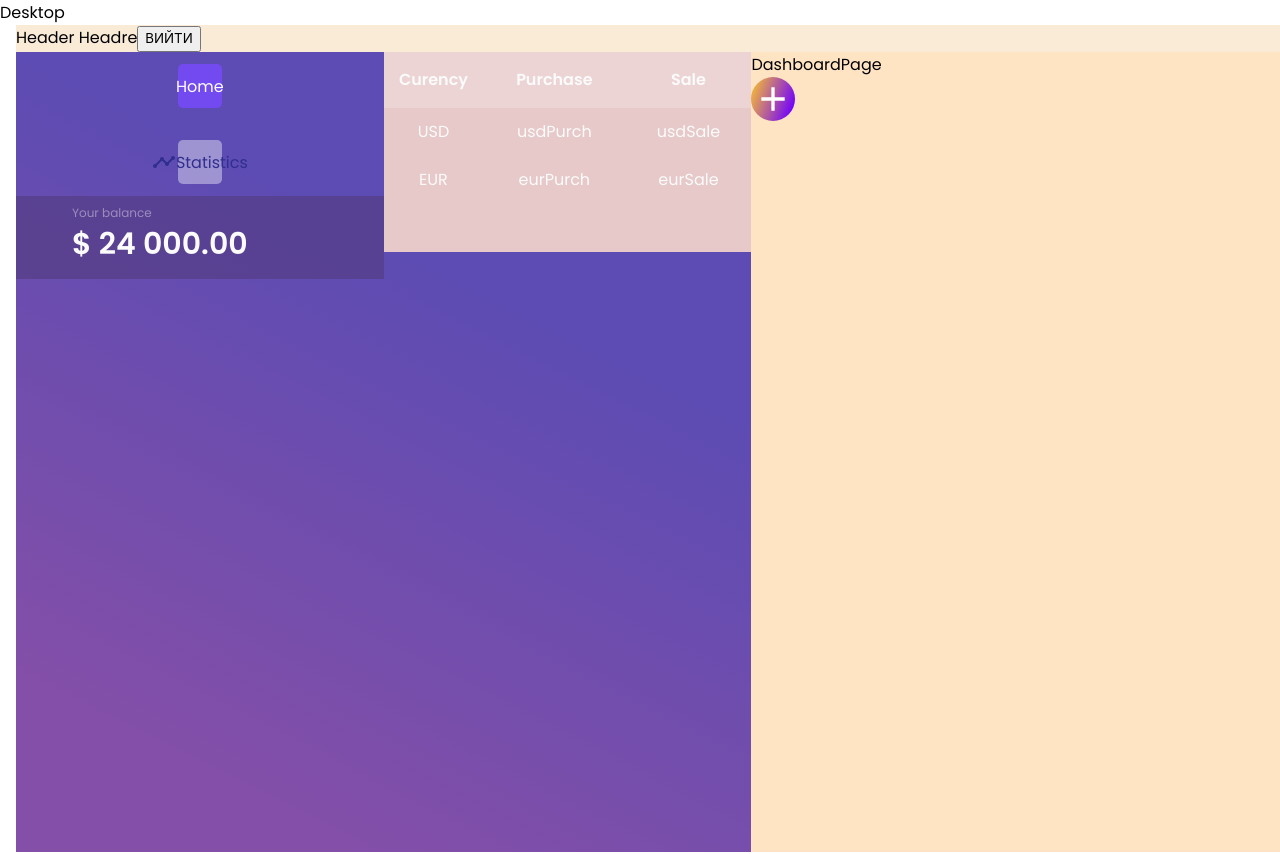
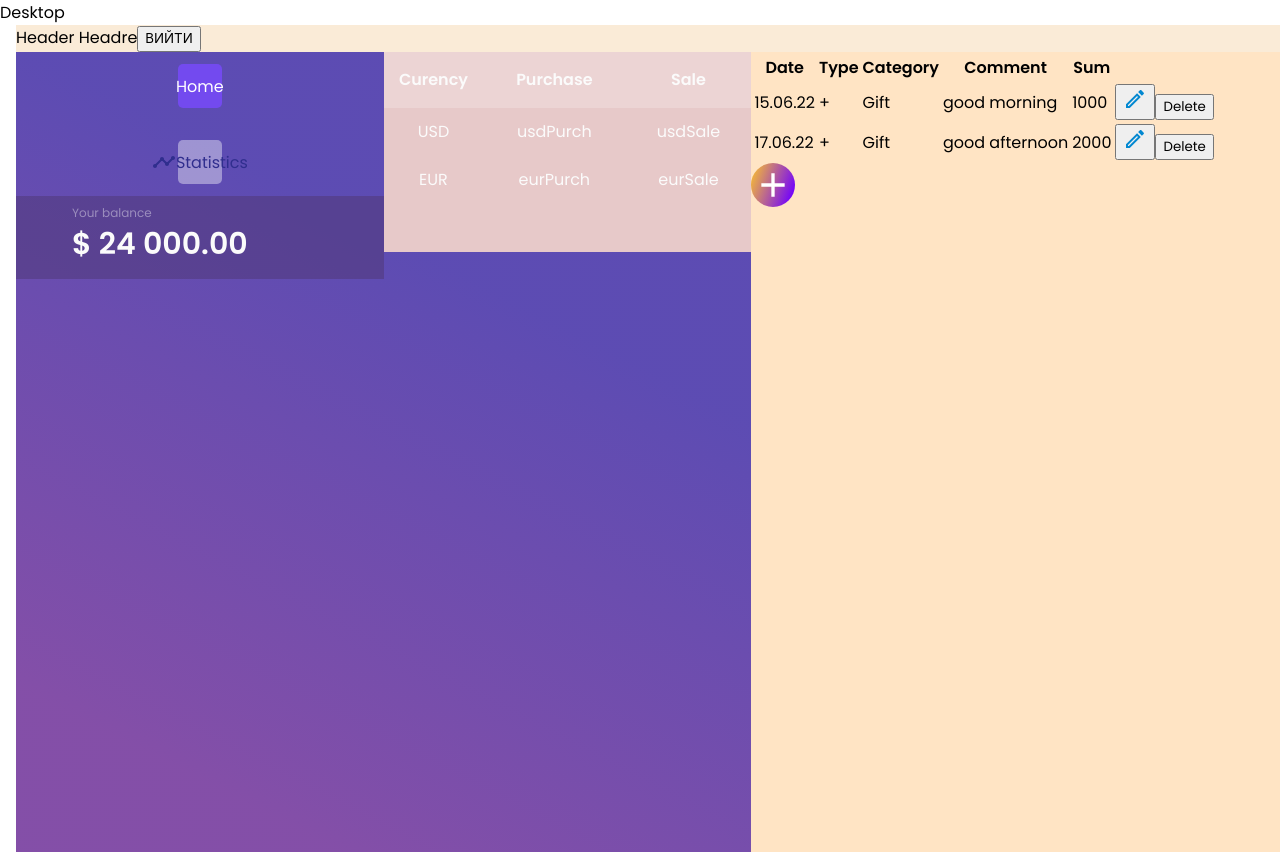
Before and after one commit to Yana2393/project_money_guard, a React (Create React App) app: page /project_money_guard/home in a window 1280 px wide. Shown: the top 854 px of the page. Built offline with nearby package versions, Linux system fonts and the light colour scheme.

Commit message:
Dashboard without css

```diff
--- a/src/page/DashboardPage/DashboardPage.jsx
+++ b/src/page/DashboardPage/DashboardPage.jsx
@@ -1,10 +1,128 @@
+import { useDispatch, useSelector } from 'react-redux';
+import {
+  deleteTransaction,
+  updateTransaction,
+} from 'redux/Transaction/transactionOperation';
+import { selectTransaction } from 'redux/Transaction/transactionSelectors';
+import { selectTransactionCategories } from 'redux/TransactionCategories/TransactionCategoriesSelectors';
+import css from './DashboardPage.module.css';
 import ButtonAddTransactions from 'components/ButtonAddTransactions/ButtonAddTransactions';
-import css from './DashboardPage.module.css';
+import { useMediaQuery } from 'react-responsive';
+import EditOutlinedIcon from '@mui/icons-material/EditOutlined';
 
 const DashboardPage = () => {
+  const transactionData = useSelector(selectTransaction);
+  const categories = useSelector(selectTransactionCategories);
+  const dispatch = useDispatch();
+
+  const isMobile = useMediaQuery({ query: '(min-width: 375px)' });
+
+  const handleDeleteClick = id => {
+    dispatch(deleteTransaction(id));
+  };
+  const handleEditClick = (id, body) => {
+    dispatch(updateTransaction(id, body));
+  };
+
   return (
     <div className={css.DashboardPage}>
-      DashboardPage
+      {!isMobile ? (
+        <ul>
+          {transactionData.map(transaction => {
+            return (
+              <li key={transaction.id}>
+                <ul>
+                  <li>
+                    <p>Date</p>
+                    <p>{transaction.transactionDate}</p>
+                  </li>
+                  <li>
+                    <p>Type</p>
+                    <p>{transaction.type === 'INCOME' ? '+' : '-'}</p>
+                  </li>
+                  <li>
+                    <p>Category</p>
+                    <p>
+                      {categories.map(category =>
+                        category.id === transaction.categoryId ? (
+                          category.name
+                        ) : (
+                          <></>
+                        )
+                      )}
+                    </p>
+                  </li>
+                  <li>
+                    <p>Comment</p>
+                    <p>{transaction.comment}</p>
+                  </li>
+                  <li>
+                    <p>Sum</p>
+                    <p>{transaction.amount}</p>
+                  </li>
+                  <li>
+                    <button>Delete</button>
+                    <button
+                      onClick={() =>
+                        handleEditClick(transaction.id, transaction)
+                      }
+                    >
+                      <EditOutlinedIcon color="info" />
+                      <p>Edit</p>
+                    </button>
+                  </li>
+                </ul>
+              </li>
+            );
+          })}
+        </ul>
+      ) : (
+        <table>
+          <thead>
+            <tr>
+              <th>Date</th>
+              <th>Type</th>
+              <th>Category</th>
+              <th>Comment</th>
+              <th>Sum</th>
+              <th></th>
+            </tr>
+          </thead>
+          <tbody>
+            {transactionData.map(transaction => {
+              return (
+                <tr key={transaction.id}>
+                  <td>{transaction.transactionDate}</td>
+                  <td>{transaction.type === 'INCOME' ? '+' : '-'}</td>
+                  <td>
+                    {categories.map(category =>
+                      category.id === transaction.categoryId ? (
+                        category.name
+                      ) : (
+                        <></>
+                      )
+                    )}
+                  </td>
+                  <td>{transaction.comment}</td>
+                  <td>{transaction.amount}</td>
+                  <td>
+                    <button
+                      onClick={() =>
+                        handleEditClick(transaction.id, transaction)
+                      }
+                    >
+                      <EditOutlinedIcon color="info" />
+                    </button>
+                    <button onClick={() => handleDeleteClick(transaction.id)}>
+                      Delete
+                    </button>
+                  </td>
+                </tr>
+              );
+            })}
+          </tbody>
+        </table>
+      )}
       <ButtonAddTransactions />
     </div>
   );
--- a/src/redux/Transaction/transactionSlice.js
+++ b/src/redux/Transaction/transactionSlice.js
@@ -7,7 +7,28 @@ import {
 } from './transactionOperation';
 
 const initialState = {
-  transactions: [],
+  transactions: [
+    {
+      id: '1',
+      transactionDate: '15.06.22',
+      type: 'INCOME',
+      categoryId: '2',
+      userId: '3',
+      comment: 'good morning',
+      amount: 1000,
+      balanceAfter: 1000,
+    },
+    {
+      id: '2',
+      transactionDate: '17.06.22',
+      type: 'INCOME',
+      categoryId: '2',
+      userId: '3',
+      comment: 'good afternoon',
+      amount: 2000,
+      balanceAfter: 3000,
+    },
+  ],
   isLoading: false,
   isError: '',
 };
--- a/src/redux/TransactionCategories/TransactionCategoriesSlice.js
+++ b/src/redux/TransactionCategories/TransactionCategoriesSlice.js
@@ -2,7 +2,13 @@ import { createSlice } from '@reduxjs/toolkit';
 import { getCategories } from './TransactionCategorOperations';
 
 const initialState = {
-  categories: [],
+  categories: [
+    {
+      id: '2',
+      name: 'Gift',
+      type: 'INCOME',
+    },
+  ],
   isLoading: false,
   isError: '',
 };
```
